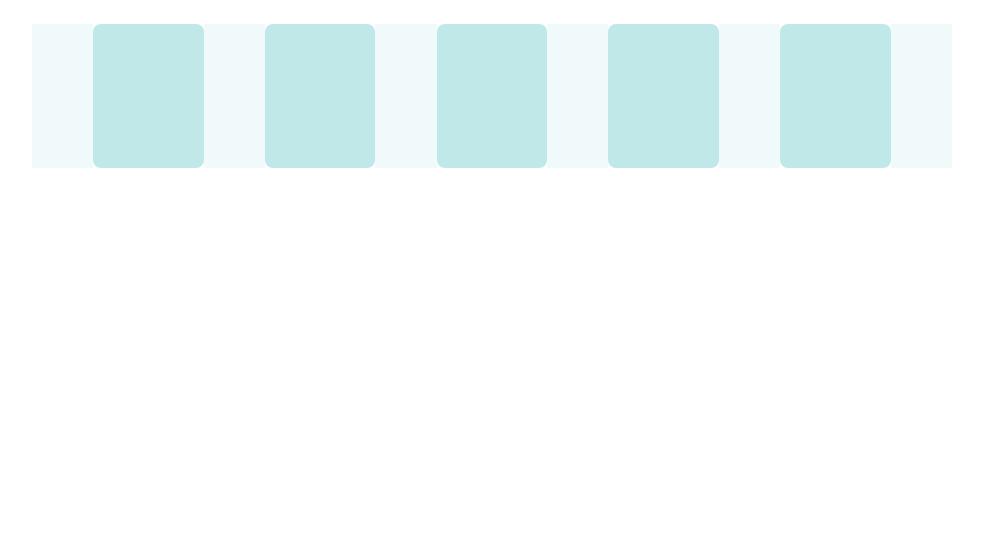
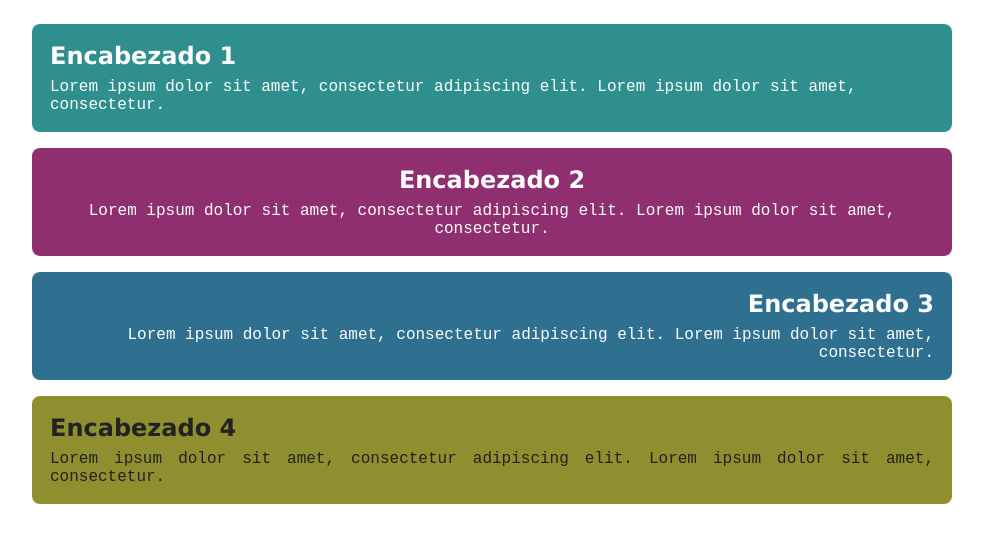
Before and after one commit to DarioCE22/LLMM, a plain HTML site: page Tema1/Actividades/Actividad_12.html in a window 1280 px wide. Shown: the whole page, without its empty margins (148-1131 px from the left). Drawn offline with Linux system fonts and the light colour scheme.

Commit message:
actualizacion actividad 12

```diff
--- a/Tema1/Actividades/Actividad_12.html
+++ b/Tema1/Actividades/Actividad_12.html
@@ -1,91 +1,51 @@
 <!doctype html>
 <html lang="es">
 <head>
-	<meta charset="utf-8">
-	<meta name="viewport" content="width=device-width, initial-scale=1">
-	<style>
+  <meta charset="utf-8">
+  <meta name="viewport" content="width=device-width, initial-scale=1">
+  <title>Actividad 12 - HTML styles</title>
+  <style>
+    /* Reglas globales */
+    body{ font-family: Arial, Helvetica, sans-serif; margin:24px; background:#fff }
 
-		body{
-			font-family: system-ui, -apple-system, "Segoe UI", Roboto, Arial;
-			background: #ffffff;
-			margin: 24px;
-			color: #024;
-		}
+    .container{ max-width:920px; margin:0 auto }
 
-		.wrapper{ max-width: 920px; margin: 0 auto; }
+    /* Estilos para los 4 bloques */
+    .panel{ padding:18px; margin-bottom:16px; border-radius:8px; color:#fff }
 
-		table.styled{
-			width: 100%;
-			border-collapse: collapse;
-			table-layout: fixed;
-		}
+    /* Encabezados usan Verdana, párrafos Courier */
+    .panel h2{ font-family: Verdana, Geneva, Tahoma, sans-serif; margin:0 0 8px }
+    .panel p{ font-family: "Courier New", Courier, monospace; margin:0 }
 
-		table.styled tr{
-			height: 48px;
-			background: rgba(0,160,160,0.06);
-		}
+    /* Identificadores y combinaciones de estilo */
+    #p1{ background:#2f8f8f; color:#fff; text-align:left }
+    #p2{ background:#8f2f6f; color:#fff; text-align:center }
+    #p3{ background:#2f6f8f; color:#fff; text-align:right }
+    #p4{ background:#8f8f2f; color:#222; text-align:justify }
 
-		td.gap{ padding: 0; background: transparent; }
-
-		td.box{
-			padding: 0;
-			vertical-align: middle;
-			text-align: center;
-			background: rgba(0,160,160,0.20);
-			border-radius: 8px;
-			width: 12%;
-		}
-
-		.box-inner{
-			display:block;
-			margin: 8px auto;
-			width: 70%;
-			height: calc(100% - 16px);
-			background: rgba(0,160,160,0.12);
-			border-radius: 6px;
-		}
-
-		@media (max-width:600px){
-			table.styled tr{ height: 36px; }
-			td.box{ width: 16%; }
-			.box-inner{ width: 78%; }
-		}
-	</style>
+  </style>
 </head>
 <body>
-	<div class="wrapper">
+  <div class="container">
+    <div id="p1" class="panel">
+      <h2 id="h1">Encabezado 1</h2>
+      <p id="para1">Lorem ipsum dolor sit amet, consectetur adipiscing elit. Lorem ipsum dolor sit amet, consectetur.</p>
+    </div>
 
-		<table class="styled" aria-label="Tabla estilo">
-			<tr>
-				<td class="gap"></td>
-				<td class="box" rowspan="3"><span class="box-inner"></span></td>
-				<td class="gap"></td>
-				<td class="box" rowspan="3"><span class="box-inner"></span></td>
-				<td class="gap"></td>
-				<td class="box" rowspan="3"><span class="box-inner"></span></td>
-				<td class="gap"></td>
-				<td class="box" rowspan="3"><span class="box-inner"></span></td>
-				<td class="gap"></td>
-				<td class="box" rowspan="3"><span class="box-inner"></span></td>
-				<td class="gap"></td>
-			</tr>
-			<tr>
-				<td class="gap"></td>
-				<td class="gap"></td>
-				<td class="gap"></td>
-				<td class="gap"></td>
-				<td class="gap"></td>
-				<td class="gap"></td>
-			</tr>
-			<tr>
-				<td class="gap"></td>
-				<td class="gap"></td>
-				<td class="gap"></td>
-				<td class="gap"></td>
-				<td class="gap"></td>
-				<td class="gap"></td>
-			</tr>
-		</table>
-	</div>
+    <div id="p2" class="panel">
+      <h2 id="h2">Encabezado 2</h2>
+      <p id="para2">Lorem ipsum dolor sit amet, consectetur adipiscing elit. Lorem ipsum dolor sit amet, consectetur.</p>
+    </div>
+
+    <div id="p3" class="panel">
+      <h2 id="h3">Encabezado 3</h2>
+      <p id="para3">Lorem ipsum dolor sit amet, consectetur adipiscing elit. Lorem ipsum dolor sit amet, consectetur.</p>
+    </div>
+
+    <div id="p4" class="panel">
+      <h2 id="h4">Encabezado 4</h2>
+      <p id="para4">Lorem ipsum dolor sit amet, consectetur adipiscing elit. Lorem ipsum dolor sit amet, consectetur.</p>
+    </div>
+  </div>
 </body>
 </html>
```
